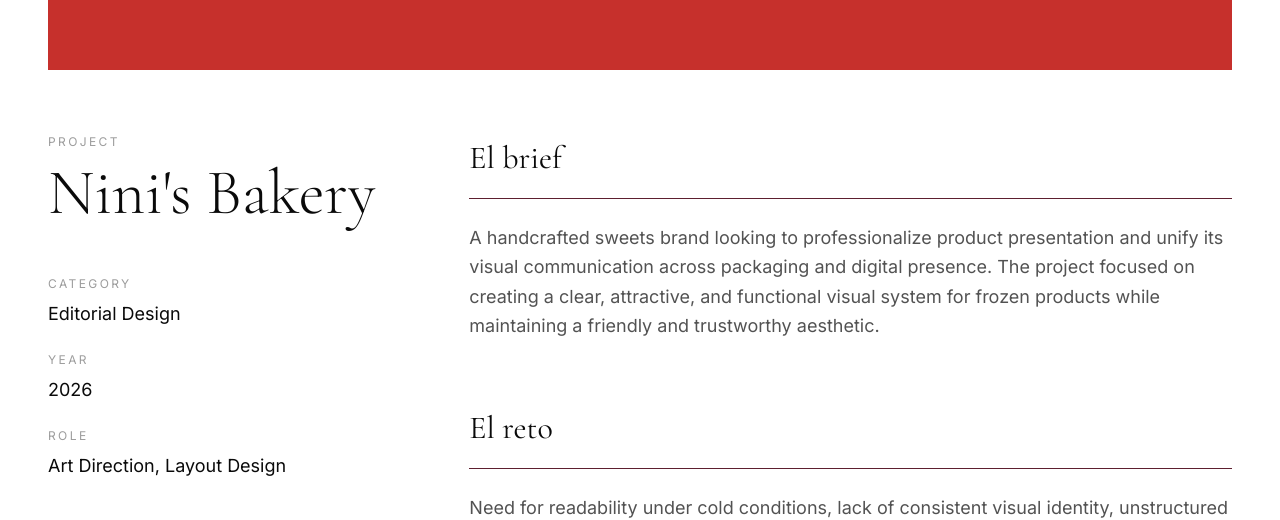
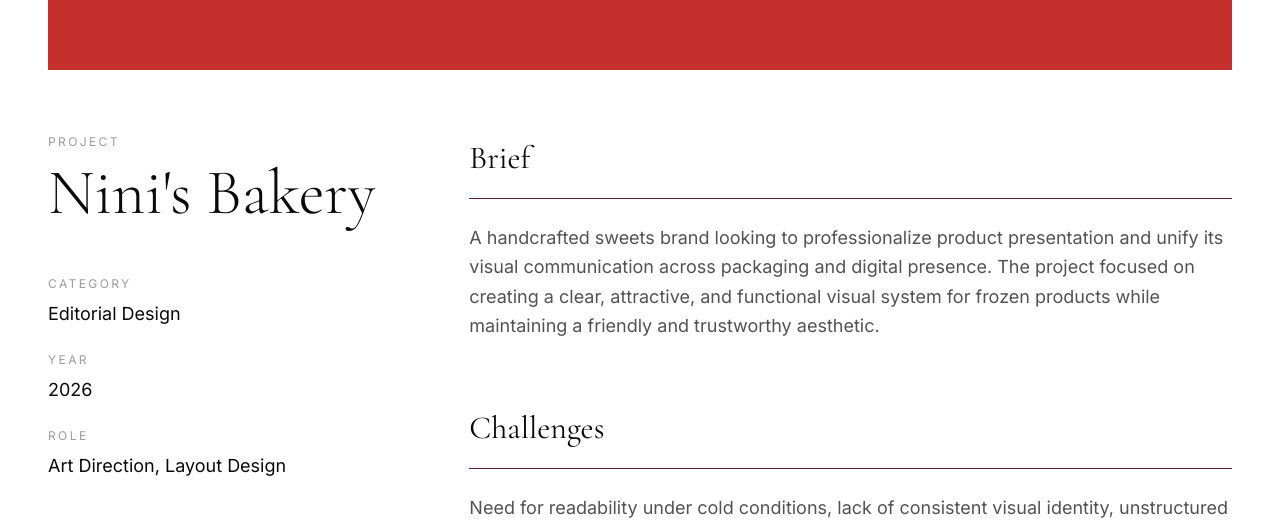
Before and after one commit to vicomedinap-glitch/portfolio-victoriamedina, a React (Vite) app: page /project/Ninis-editorial in a window 1280 px wide. Shown: the part 840-1360 px from the top of the page. Built offline with nearby package versions, Linux system fonts and the light colour scheme.

Commit message:
portfolio ready

```diff
--- a/src/app/components/ProjectDetail.tsx
+++ b/src/app/components/ProjectDetail.tsx
@@ -115,7 +115,7 @@ export function ProjectDetail() {
                   borderColor: 'var(--wine)',
                 }}
               >
-                El brief
+                Brief
               </h2>
               <p className="text-lg leading-relaxed opacity-70">
                 {project.brief}
@@ -136,7 +136,7 @@ export function ProjectDetail() {
                   borderColor: 'var(--wine)',
                 }}
               >
-                El reto
+                Challenges
               </h2>
               <p className="text-lg leading-relaxed opacity-70">
                 {project.challenge}
```
